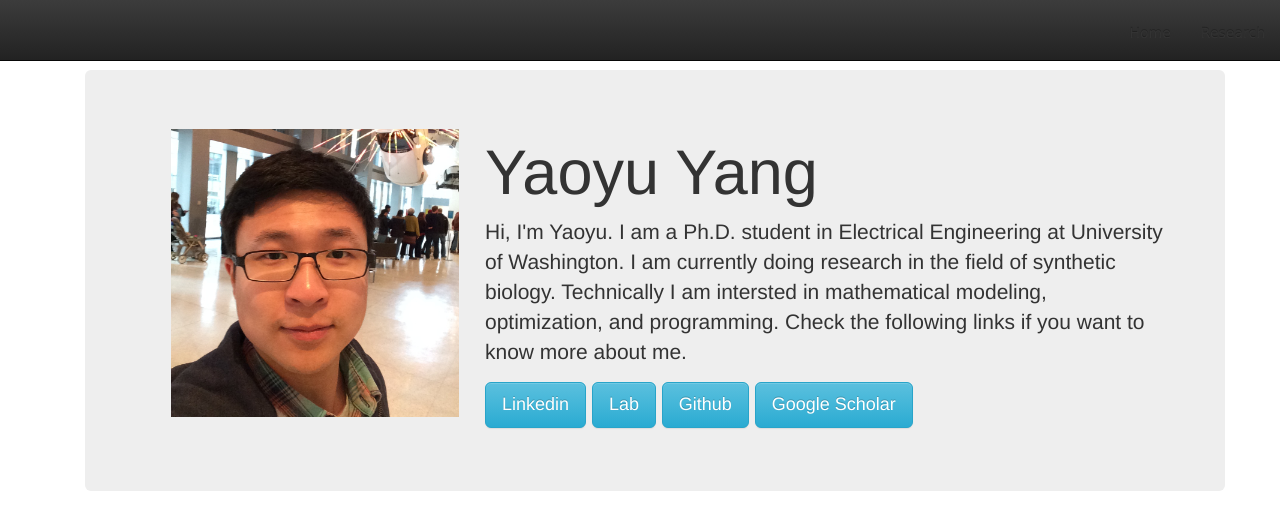
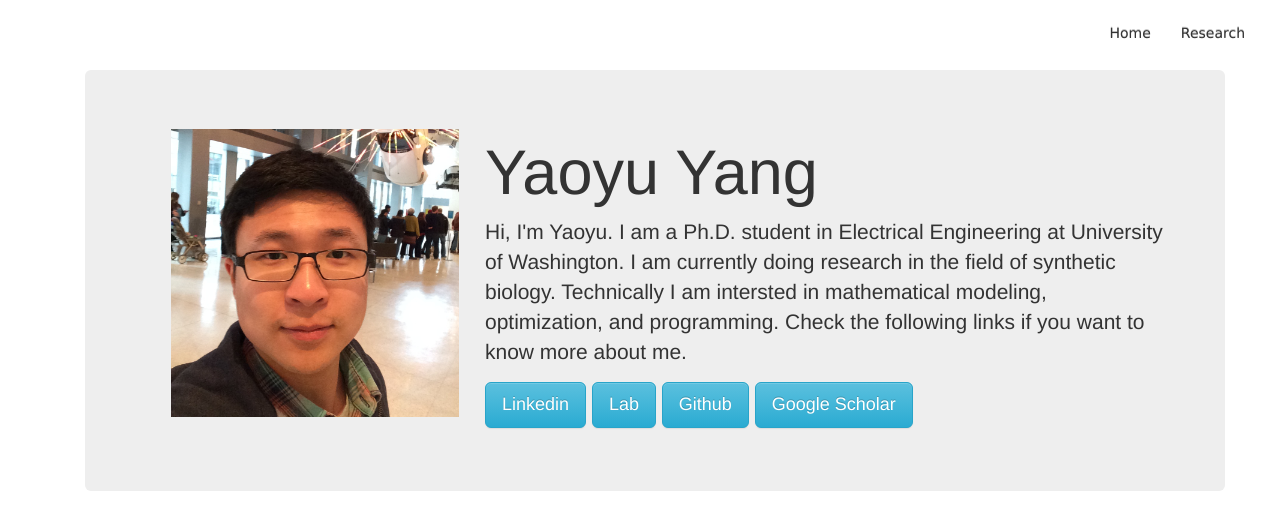
Before and after one commit to yaoyuyang/yaoyuyang.github.io, a Jekyll site: the page built from index.html, in a window 1280 px wide. Shown: the top 530 px of the page. Built offline with Jekyll 4.4.1, drawn with Linux system fonts in a browser that asks for light colours.

Commit message:
Update default.html

```diff
--- a/_layouts/default.html
+++ b/_layouts/default.html
@@ -17,7 +17,7 @@
   </head>
 
 
-    <div id="navbar" class="navbar navbar-inverse navbar-fixed-top" role="navigation">
+    <div id="navbar" class="navbar navbar-inverse navbar-fixed-top navbar-custom" role="navigation">
 <!--
       <div class="container-fluid">
         <div class="navbar-header">
```
